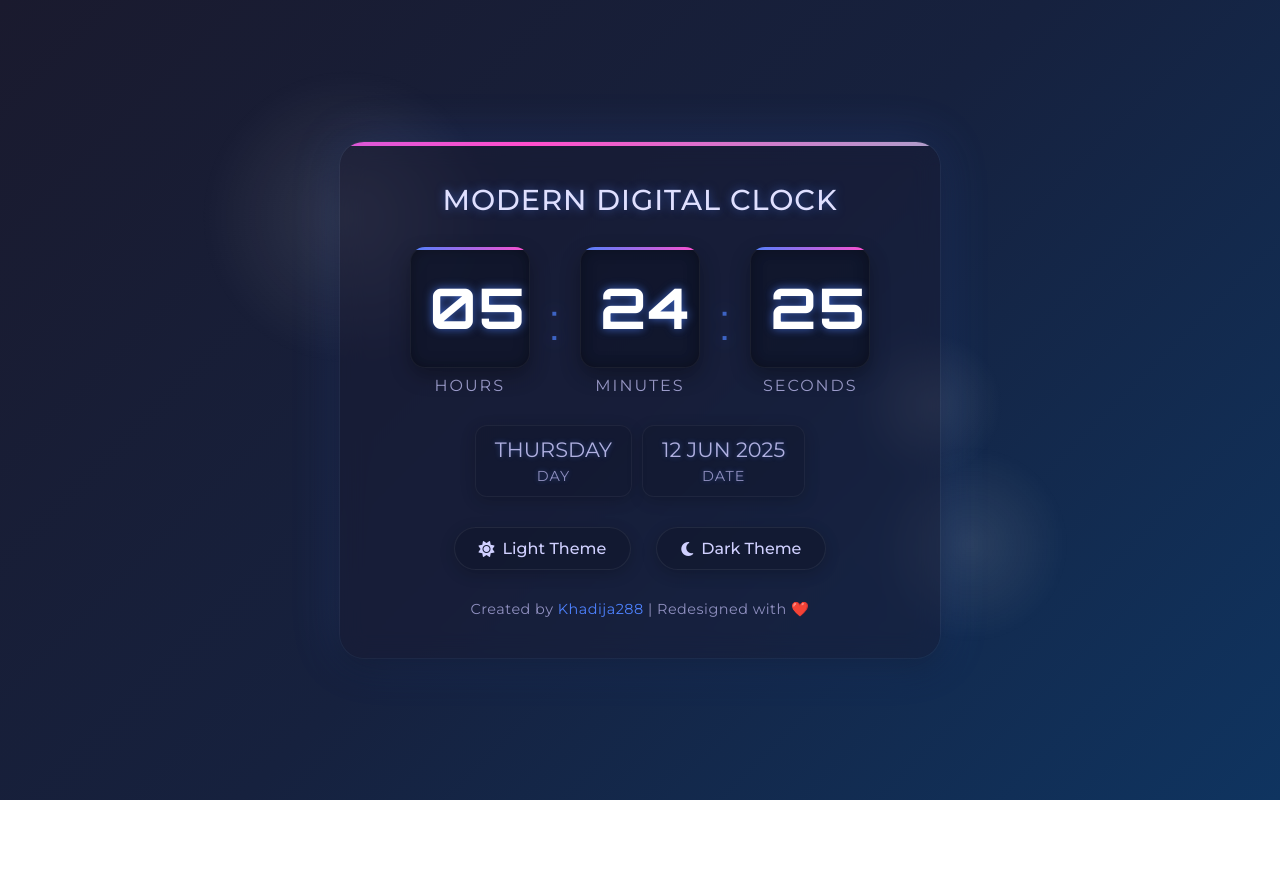
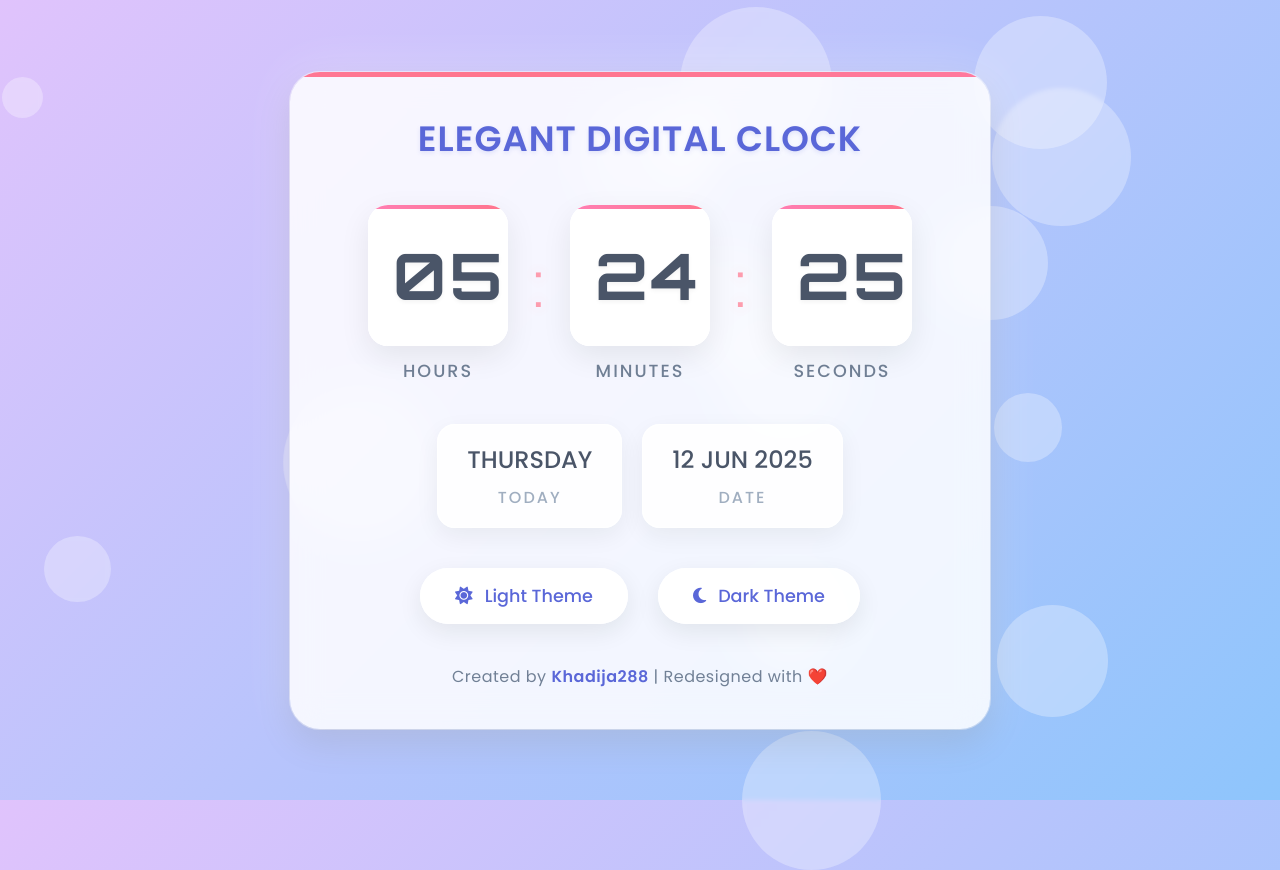
Before and after one commit to Khadija288/Digital-Clock, a plain HTML site: page index.html in a window 1280 px wide. Before the commit the page ends 800 px from the top, so only its background shows below. Drawn offline with Linux system fonts and the light colour scheme.

Commit message:
light theme

```diff
--- a/index.html
+++ b/index.html
@@ -3,9 +3,9 @@
 <head>
     <meta charset="UTF-8">
     <meta name="viewport" content="width=device-width, initial-scale=1.0">
-    <title>Modern Digital Clock</title>
+    <title>Elegant Digital Clock</title>
     <link rel="stylesheet" href="https://cdnjs.cloudflare.com/ajax/libs/font-awesome/6.4.0/css/all.min.css">
-    <link href="https://fonts.googleapis.com/css2?family=Orbitron:wght@400;500;600;700&family=Montserrat:wght@300;400;500&display=swap" rel="stylesheet">
+    <link href="https://fonts.googleapis.com/css2?family=Poppins:wght@300;400;500;600;700&family=Orbitron:wght@400;500;600;700&display=swap" rel="stylesheet">
     <style>
         * {
             margin: 0;
@@ -18,43 +18,22 @@
             justify-content: center;
             align-items: center;
             min-height: 100vh;
-            background: linear-gradient(135deg, #1a1a2e, #16213e, #0f3460);
-            font-family: 'Montserrat', sans-serif;
-            color: #fff;
+            background: linear-gradient(135deg, #e0c3fc 0%, #8ec5fc 100%);
+            font-family: 'Poppins', sans-serif;
+            color: #333;
             overflow: hidden;
             position: relative;
+            transition: background 0.8s ease;
         }
 
-        /* Animated background elements */
-        .bg-circle {
+        /* Floating bubbles background */
+        .bubble {
             position: absolute;
             border-radius: 50%;
-            background: radial-gradient(circle, rgba(255,255,255,0.1) 0%, rgba(255,255,255,0) 70%);
+            background: rgba(255, 255, 255, 0.3);
+            backdrop-filter: blur(2px);
             z-index: -1;
-        }
-
-        .bg-circle:nth-child(1) {
-            width: 300px;
-            height: 300px;
-            top: 10%;
-            left: 15%;
             animation: float 15s infinite ease-in-out;
-        }
-
-        .bg-circle:nth-child(2) {
-            width: 200px;
-            height: 200px;
-            bottom: 20%;
-            right: 15%;
-            animation: float 12s infinite ease-in-out reverse;
-        }
-
-        .bg-circle:nth-child(3) {
-            width: 150px;
-            height: 150px;
-            top: 40%;
-            right: 20%;
-            animation: float 10s infinite ease-in-out;
         }
 
         @keyframes float {
@@ -65,20 +44,21 @@
         }
 
         .container {
-            background: rgba(25, 25, 50, 0.4);
-            backdrop-filter: blur(12px);
-            -webkit-backdrop-filter: blur(12px);
-            border-radius: 24px;
-            box-shadow: 0 10px 30px rgba(0, 0, 0, 0.3),
-                        0 0 0 1px rgba(255, 255, 255, 0.05),
-                        0 0 50px rgba(78, 130, 255, 0.2);
+            background: rgba(255, 255, 255, 0.85);
+            backdrop-filter: blur(15px);
+            -webkit-backdrop-filter: blur(15px);
+            border-radius: 30px;
+            box-shadow: 0 15px 35px rgba(0, 0, 0, 0.1),
+                        0 0 0 1px rgba(255, 255, 255, 0.5),
+                        0 0 50px rgba(255, 255, 255, 0.3);
             padding: 40px 50px;
             text-align: center;
             width: 90%;
-            max-width: 600px;
+            max-width: 700px;
             z-index: 10;
             position: relative;
             overflow: hidden;
+            transition: all 0.5s ease;
         }
 
         .container::before {
@@ -87,8 +67,8 @@
             top: 0;
             left: 0;
             right: 0;
-            height: 4px;
-            background: linear-gradient(90deg, #4e82ff, #ff4ecd, #4effc9);
+            height: 5px;
+            background: linear-gradient(90deg, #ff7eb3, #ff758c, #ff7eb3);
             animation: gradientBG 8s ease infinite;
             background-size: 300% 300%;
         }
@@ -100,12 +80,12 @@
         }
 
         .title {
-            font-family: 'Montserrat', sans-serif;
-            font-weight: 500;
-            font-size: 1.8rem;
-            margin-bottom: 15px;
-            color: #e0e0ff;
-            text-shadow: 0 0 10px rgba(78, 130, 255, 0.5);
+            font-family: 'Poppins', sans-serif;
+            font-weight: 600;
+            font-size: 2.2rem;
+            margin-bottom: 25px;
+            color: #5a67d8;
+            text-shadow: 0 2px 4px rgba(90, 103, 216, 0.15);
             letter-spacing: 1px;
         }
 
@@ -113,32 +93,36 @@
             display: flex;
             justify-content: center;
             align-items: center;
-            gap: 15px;
-            margin: 30px 0;
+            gap: 20px;
+            margin: 40px 0;
         }
 
         .time-section {
             display: flex;
             flex-direction: column;
             align-items: center;
+            perspective: 500px;
         }
 
         .time-box {
-            background: rgba(15, 20, 40, 0.7);
-            border-radius: 15px;
-            padding: 25px 20px;
-            width: 120px;
+            background: rgba(255, 255, 255, 0.95);
+            border-radius: 20px;
+            padding: 30px 25px;
+            width: 140px;
             text-align: center;
-            box-shadow: 0 8px 20px rgba(0, 0, 0, 0.3),
-                        inset 0 0 15px rgba(0, 0, 0, 0.4),
-                        inset 0 0 0 1px rgba(255, 255, 255, 0.07);
+            box-shadow: 0 10px 30px rgba(0, 0, 0, 0.08),
+                        inset 0 0 0 1px rgba(255, 255, 255, 0.8),
+                        inset 0 0 20px rgba(255, 255, 255, 0.6);
             position: relative;
             overflow: hidden;
-            transition: transform 0.3s ease;
+            transition: all 0.4s cubic-bezier(0.175, 0.885, 0.32, 1.275);
+            transform-style: preserve-3d;
         }
 
         .time-box:hover {
-            transform: translateY(-5px);
+            transform: translateY(-10px) rotateX(5deg);
+            box-shadow: 0 15px 40px rgba(0, 0, 0, 0.12),
+                        inset 0 0 0 1px rgba(255, 255, 255, 0.9);
         }
 
         .time-box::before {
@@ -147,137 +131,178 @@
             top: 0;
             left: 0;
             width: 100%;
-            height: 3px;
-            background: linear-gradient(90deg, #4e82ff, #ff4ecd);
+            height: 4px;
+            background: linear-gradient(90deg, #ff7eb3, #ff758c);
         }
 
         .time-value {
             font-family: 'Orbitron', sans-serif;
-            font-size: 3.5rem;
+            font-size: 4rem;
             font-weight: 700;
-            color: #fff;
-            text-shadow: 0 0 10px rgba(78, 130, 255, 0.7);
-            letter-spacing: 2px;
+            color: #4a5568;
+            text-shadow: 0 2px 4px rgba(0, 0, 0, 0.05);
+            letter-spacing: 3px;
+            transition: all 0.3s ease;
         }
 
         .time-label {
-            font-family: 'Montserrat', sans-serif;
+            font-family: 'Poppins', sans-serif;
+            font-size: 1.1rem;
+            font-weight: 500;
+            color: #718096;
+            margin-top: 12px;
+            text-transform: uppercase;
+            letter-spacing: 2px;
+            transition: all 0.3s ease;
+        }
+
+        .separator {
+            font-family: 'Orbitron', sans-serif;
+            font-size: 3.5rem;
+            font-weight: 400;
+            color: #ff758c;
+            margin: 0 5px;
+            text-shadow: 0 0 15px rgba(255, 117, 140, 0.3);
+            animation: pulse 2s infinite;
+            position: relative;
+            top: -10px;
+        }
+
+        @keyframes pulse {
+            0%, 100% { opacity: 1; transform: scale(1); }
+            50% { opacity: 0.7; transform: scale(1.05); }
+        }
+
+        .date-container {
+            display: flex;
+            justify-content: center;
+            gap: 20px;
+            margin: 30px 0 40px;
+            font-family: 'Poppins', sans-serif;
+            font-size: 1.5rem;
+            font-weight: 500;
+            color: #4a5568;
+        }
+
+        .date-item {
+            background: rgba(255, 255, 255, 0.9);
+            border-radius: 18px;
+            padding: 18px 30px;
+            min-width: 160px;
+            box-shadow: 0 8px 25px rgba(0, 0, 0, 0.06),
+                        inset 0 0 0 1px rgba(255, 255, 255, 0.8);
+            transition: all 0.3s ease;
+        }
+
+        .date-item:hover {
+            transform: translateY(-5px);
+            box-shadow: 0 12px 30px rgba(0, 0, 0, 0.1);
+        }
+
+        .date-label {
             font-size: 1rem;
-            font-weight: 400;
-            color: #a0a0d0;
+            color: #a0aec0;
             margin-top: 8px;
             text-transform: uppercase;
             letter-spacing: 2px;
         }
 
-        .separator {
-            font-family: 'Orbitron', sans-serif;
-            font-size: 3rem;
-            font-weight: 400;
-            color: #4e82ff;
-            margin: 0 5px;
-            text-shadow: 0 0 15px rgba(78, 130, 255, 0.8);
-            animation: pulse 2s infinite;
-        }
-
-        @keyframes pulse {
-            0%, 100% { opacity: 1; }
-            50% { opacity: 0.7; }
-        }
-
-        .date-container {
-            display: flex;
-            justify-content: center;
-            gap: 10px;
-            margin: 20px 0 30px;
-            font-family: 'Montserrat', sans-serif;
-            font-size: 1.3rem;
-            font-weight: 400;
-            color: #b0b0e0;
-            text-shadow: 0 0 5px rgba(78, 130, 255, 0.4);
-        }
-
-        .date-item {
-            background: rgba(15, 20, 40, 0.4);
-            border-radius: 12px;
-            padding: 12px 20px;
-            min-width: 100px;
-            box-shadow: 0 4px 15px rgba(0, 0, 0, 0.2),
-                        inset 0 0 0 1px rgba(255, 255, 255, 0.05);
-        }
-
-        .date-label {
-            font-size: 0.9rem;
-            color: #9090c0;
-            margin-top: 5px;
-            text-transform: uppercase;
-            letter-spacing: 1px;
-        }
-
         .theme-toggle {
             display: flex;
             justify-content: center;
-            gap: 25px;
-            margin-top: 30px;
+            gap: 30px;
+            margin-top: 40px;
         }
 
         .theme-btn {
-            background: rgba(15, 20, 40, 0.5);
+            background: rgba(255, 255, 255, 0.95);
             border: none;
             border-radius: 50px;
-            padding: 12px 25px;
-            font-family: 'Montserrat', sans-serif;
+            padding: 15px 35px;
+            font-family: 'Poppins', sans-serif;
             font-weight: 500;
-            font-size: 1rem;
-            color: #d0d0ff;
+            font-size: 1.1rem;
+            color: #5a67d8;
             cursor: pointer;
             transition: all 0.3s ease;
             display: flex;
             align-items: center;
-            gap: 8px;
-            box-shadow: 0 4px 15px rgba(0, 0, 0, 0.2),
-                        inset 0 0 0 1px rgba(255, 255, 255, 0.07);
+            gap: 12px;
+            box-shadow: 0 8px 25px rgba(0, 0, 0, 0.08),
+                        inset 0 0 0 1px rgba(255, 255, 255, 0.8);
         }
 
         .theme-btn:hover {
-            background: rgba(78, 130, 255, 0.2);
-            transform: translateY(-3px);
-            box-shadow: 0 6px 20px rgba(78, 130, 255, 0.3);
+            background: rgba(255, 255, 255, 1);
+            transform: translateY(-5px);
+            box-shadow: 0 12px 30px rgba(0, 0, 0, 0.12);
+            color: #ff758c;
+        }
+
+        .theme-btn i {
+            transition: transform 0.3s ease;
+        }
+
+        .theme-btn:hover i {
+            transform: scale(1.2);
         }
 
         .footer {
-            margin-top: 30px;
-            font-size: 0.9rem;
-            color: #9090c0;
-            font-family: 'Montserrat', sans-serif;
+            margin-top: 40px;
+            font-size: 1rem;
+            color: #718096;
+            font-family: 'Poppins', sans-serif;
             letter-spacing: 0.5px;
         }
 
         .footer a {
-            color: #4e82ff;
+            color: #5a67d8;
             text-decoration: none;
             transition: all 0.3s ease;
+            font-weight: 600;
+            position: relative;
+        }
+
+        .footer a::after {
+            content: '';
+            position: absolute;
+            bottom: -2px;
+            left: 0;
+            width: 0;
+            height: 2px;
+            background: #ff758c;
+            transition: width 0.3s ease;
         }
 
         .footer a:hover {
-            color: #ff4ecd;
-            text-shadow: 0 0 8px rgba(255, 78, 205, 0.6);
+            color: #ff758c;
+        }
+
+        .footer a:hover::after {
+            width: 100%;
         }
 
         /* Responsive design */
         @media (max-width: 768px) {
             .container {
-                padding: 30px 20px;
-                width: 95%;
+                padding: 30px 25px;
+            }
+
+            .title {
+                font-size: 1.8rem;
+            }
+
+            .clock-container {
+                gap: 10px;
             }
 
             .time-box {
-                width: 90px;
-                padding: 20px 15px;
+                width: 100px;
+                padding: 25px 15px;
             }
 
             .time-value {
-                font-size: 2.8rem;
+                font-size: 3rem;
             }
 
             .separator {
@@ -285,66 +310,86 @@
             }
 
             .date-container {
-                font-size: 1.1rem;
+                font-size: 1.2rem;
             }
 
             .date-item {
-                padding: 10px 15px;
-                min-width: 80px;
+                padding: 15px 20px;
+                min-width: 130px;
             }
         }
 
         @media (max-width: 480px) {
             .clock-container {
-                gap: 8px;
+                flex-direction: column;
+                gap: 5px;
+                margin: 30px 0;
             }
 
             .time-box {
-                width: 70px;
-                padding: 15px 10px;
-            }
-
-            .time-value {
-                font-size: 2rem;
+                width: 180px;
+                padding: 25px 20px;
             }
 
             .separator {
-                font-size: 1.8rem;
+                display: none;
+            }
+
+            .time-label {
+                margin-bottom: 15px;
             }
 
             .date-container {
                 flex-direction: column;
                 align-items: center;
-                gap: 8px;
+                gap: 15px;
             }
 
             .date-item {
                 width: 100%;
-                max-width: 200px;
+                max-width: 250px;
             }
 
             .theme-toggle {
                 flex-direction: column;
                 align-items: center;
-                gap: 12px;
+                gap: 15px;
             }
 
             .theme-btn {
                 width: 100%;
-                max-width: 250px;
+                max-width: 280px;
                 justify-content: center;
             }
         }
     </style>
 </head>
 <body>
-    <!-- Background elements -->
-    <div class="bg-circle"></div>
-    <div class="bg-circle"></div>
-    <div class="bg-circle"></div>
+    <!-- Generate floating bubbles -->
+    <script>
+        // Generate floating bubbles
+        for (let i = 0; i < 15; i++) {
+            const bubble = document.createElement('div');
+            bubble.classList.add('bubble');
+
+            // Random size
+            const size = Math.random() * 120 + 40;
+            bubble.style.width = `${size}px`;
+            bubble.style.height = `${size}px`;
+
+            // Random position
+            bubble.style.left = `${Math.random() * 100}%`;
+            bubble.style.top = `${Math.random() * 100}%`;
+
+            // Random animation delay
+            bubble.style.animationDelay = `${Math.random() * 15}s`;
+
+            document.body.appendChild(bubble);
+        }
+    </script>
 
     <div class="container">
-        <h1 class="title">MODERN DIGITAL CLOCK</h1>
+        <h1 class="title">ELEGANT DIGITAL CLOCK</h1>
 
         <div class="clock-container">
             <div class="time-section">
@@ -376,7 +421,7 @@
         <div class="date-container">
             <div class="date-item">
                 <div id="day">MONDAY</div>
-                <div class="date-label">DAY</div>
+                <div class="date-label">TODAY</div>
             </div>
             <div class="date-item">
                 <div id="date">01 JAN 2023</div>
@@ -421,6 +466,14 @@
             document.getElementById('seconds').textContent = seconds;
             document.getElementById('day').textContent = day;
             document.getElementById('date').textContent = date;
+
+            // Add animation to seconds
+            if(seconds === '00') {
+                document.getElementById('seconds').style.opacity = '0.3';
+                setTimeout(() => {
+                    document.getElementById('seconds').style.opacity = '1';
+                }, 100);
+            }
         }
 
         // Initial call
@@ -431,18 +484,15 @@
 
         // Theme switching functionality
         document.getElementById('theme-light').addEventListener('click', function() {
-            document.body.style.background = 'linear-gradient(135deg, #8EC5FC, #E0C3FC)';
-            document.querySelector('.container').style.background = 'rgba(255, 255, 255, 0.8)';
+            document.body.style.background = 'linear-gradient(135deg, #e0c3fc 0%, #8ec5fc 100%)';
+            document.querySelector('.container').style.background = 'rgba(255, 255, 255, 0.85)';
             document.querySelector('.container').style.color = '#333';
-            document.querySelector('.title').style.color = '#444';
-            document.querySelector('.title').style.textShadow = '0 0 10px rgba(255, 255, 255, 0.7)';
-            document.querySelectorAll('.time-value').forEach(el => {
-                el.style.color = '#333';
-                el.style.textShadow = '0 0 10px rgba(100, 100, 255, 0.5)';
-            });
-            document.querySelectorAll('.time-label').forEach(el => el.style.color = '#555');
-            document.querySelectorAll('.date-item').forEach(el => el.style.color = '#444');
-            document.querySelector('.footer').style.color = '#555';
+            document.querySelector('.title').style.color = '#5a67d8';
+            document.querySelectorAll('.time-value').forEach(el => el.style.color = '#4a5568');
+            document.querySelectorAll('.time-label').forEach(el => el.style.color = '#718096');
+            document.querySelectorAll('.date-item').forEach(el => el.style.color = '#4a5568');
+            document.querySelector('.footer').style.color = '#718096';
+            document.querySelector('.separator').style.color = '#ff758c';
         });
 
         document.getElementById('theme-dark').addEventListener('click', function() {
@@ -450,14 +500,11 @@
             document.querySelector('.container').style.background = 'rgba(25, 25, 50, 0.4)';
             document.querySelector('.container').style.color = '#fff';
             document.querySelector('.title').style.color = '#e0e0ff';
-            document.querySelector('.title').style.textShadow = '0 0 10px rgba(78, 130, 255, 0.5)';
-            document.querySelectorAll('.time-value').forEach(el => {
-                el.style.color = '#fff';
-                el.style.textShadow = '0 0 10px rgba(78, 130, 255, 0.7)';
-            });
+            document.querySelectorAll('.time-value').forEach(el => el.style.color = '#fff');
             document.querySelectorAll('.time-label').forEach(el => el.style.color = '#a0a0d0');
             document.querySelectorAll('.date-item').forEach(el => el.style.color = '#b0b0e0');
             document.querySelector('.footer').style.color = '#9090c0';
+            document.querySelector('.separator').style.color = '#4e82ff';
         });
     </script>
 </body>
```
